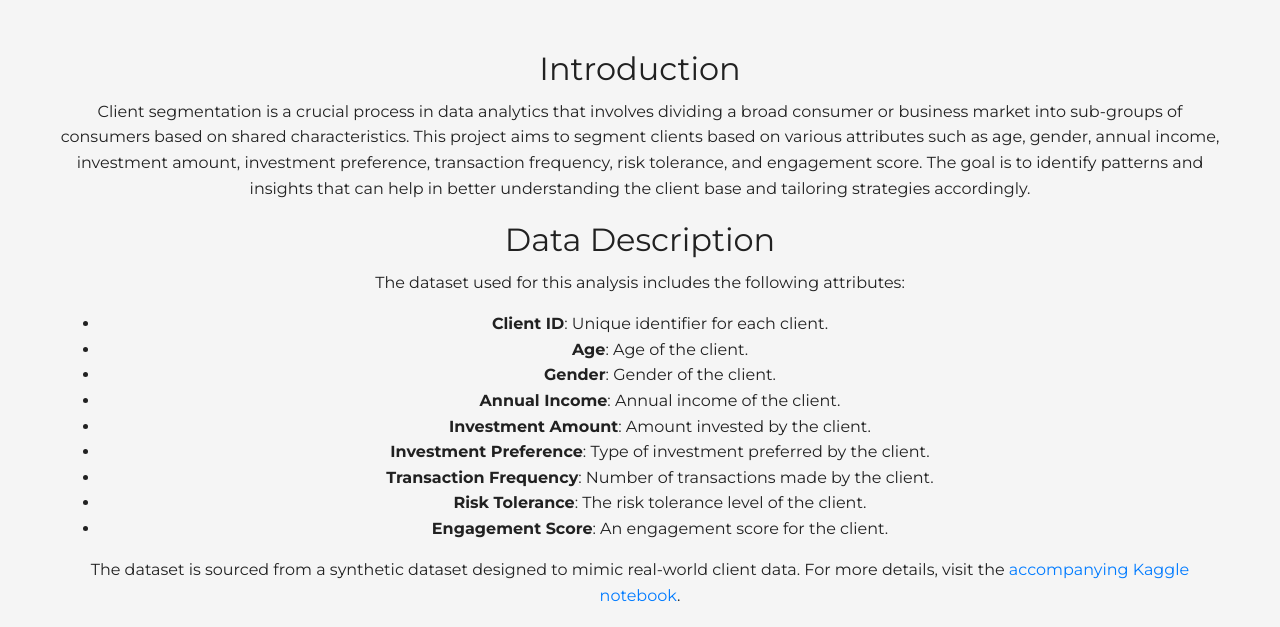
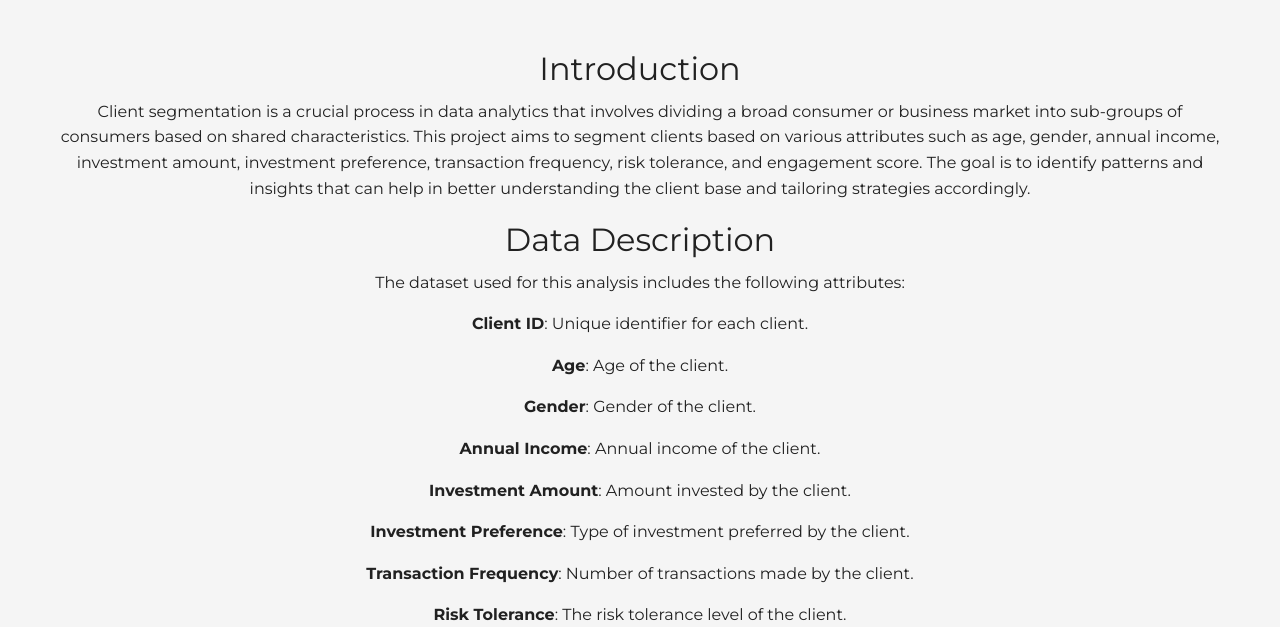
Before and after one commit to rgrantham82/rgrantham82.github.io, a Jekyll site: the page built from client-segmentation.html, in a window 1280 px wide. Shown: the part 442-1069 px from the top of the page. Built offline with Jekyll 4.4.1, drawn with Linux system fonts in a browser that asks for light colours; nearby versions of some CDN libraries; grey boxes are pictures that could not be loaded.

Commit message:
Update client-segmentation.html

```diff
--- a/client-segmentation.html
+++ b/client-segmentation.html
@@ -12,165 +12,131 @@
   <section id="data-description">
     <h2>Data Description</h2>
     <p>The dataset used for this analysis includes the following attributes:</p>
-    <ul>
-      <li>
+    <p>
       <strong>Client ID</strong>: Unique identifier for each client.
-      </li>
-      <li>
+    </p>
+    <p>
       <strong>Age</strong>: Age of the client.
-      </li>
-      <li>
+    </p>
+    <p>
       <strong>Gender</strong>: Gender of the client.
-      </li>
-      <li>
+    </p>
+    <p>
       <strong>Annual Income</strong>: Annual income of the client.
-      </li>
-      <li>
+    </p>
+    <p>
       <strong>Investment Amount</strong>: Amount invested by the client.
-      </li>
-      <li>
+    </p>
+    <p>
       <strong>Investment Preference</strong>: Type of investment preferred by the client.
-      </li>
-      <li>
+    </p>
+    <p>
       <strong>Transaction Frequency</strong>: Number of transactions made by the client.
-      </li>
-      <li>
+    </p>
+    <p>
       <strong>Risk Tolerance</strong>: The risk tolerance level of the client.
-      </li>
-      <li>
+    </p>
+    <p>
       <strong>Engagement Score</strong>: An engagement score for the client.
-      </li>
-    </ul>
+    </p>
     <p>The dataset is sourced from a synthetic dataset designed to mimic real-world client data. For more details, visit the <a href="https://www.kaggle.com/code/robertgrantham/client-segmentation" target="_blank" rel="noopener noreferrer">accompanying Kaggle notebook</a>. </p>
   </section>
   <iframe src="https://www.kaggle.com/embed/robertgrantham/client-segmentation?kernelSessionId=190331021" height="800" style="margin: 0 auto; width: 100%; max-width: 950px;" frameborder="0" scrolling="auto" title="client_segmentation"></iframe>
   <section id="methodology">
     <h2>Methodology</h2>
     <p>The client segmentation analysis is performed using a combination of exploratory data analysis (EDA) and clustering techniques. Key steps include:</p>
-    <ol>
-      <li>
+    <p>
       <strong>Data Cleaning</strong>: Handling missing values, outliers, and ensuring data consistency.
-      </li>
-      <li>
+    </p>
+    <p>
       <strong>Exploratory Data Analysis (EDA)</strong>: Understanding the distribution and relationships between different attributes.
-      </li>
-      <li>
+    </p>
+    <p>
       <strong>Clustering</strong>: Applying clustering algorithms to segment clients into distinct groups.
-      </li>
-    </ol>
+    </p>
   </section>
   <section id="recommendations">
     <h2>Recommendations Based on Cluster Analysis</h2>
     <section id="cluster-0">
       <h3>Cluster 0: Mutual Funds Investors</h3>
       <h4>Characteristics:</h4>
-      <ul>
-        <li>Age: Average age of 44.75</li>
-        <li>Annual Income: $114,835.93</li>
-        <li>Investment Amount: $248,612.26</li>
-        <li>Transaction Frequency: 9.91</li>
-        <li>Engagement Score: 49.59</li>
-        <li>Gender: 50.52% male</li>
-        <li>Investment Preference: 100% prefer mutual funds</li>
-        <li>Risk Tolerance: Balanced distribution of low (33.43%) and medium (34.54%) risk tolerance</li>
-      </ul>
+      <p>Age: Average age of 44.75</p>
+      <p>Annual Income: $114,835.93</p>
+      <p>Investment Amount: $248,612.26</p>
+      <p>Transaction Frequency: 9.91</p>
+      <p>Engagement Score: 49.59</p>
+      <p>Gender: 50.52% male</p>
+      <p>Investment Preference: 100% prefer mutual funds</p>
+      <p>Risk Tolerance: Balanced distribution of low (33.43%) and medium (34.54%) risk tolerance</p>
       <h4>Recommendations:</h4>
-      <ol>
-        <li>
+      <p>
         <strong>Targeted Marketing Campaigns:</strong>
-          <ul>
-            <li>Create marketing campaigns focused on mutual funds, highlighting the benefits and performance of various mutual fund options.</li>
-            <li>Use personalized messaging that resonates with both male and female clients.</li>
-          </ul>
-        </li>
-        <li>
+      </p>
+      <p>Create marketing campaigns focused on mutual funds, highlighting the benefits and performance of various mutual fund options.</p>
+      <p>Use personalized messaging that resonates with both male and female clients.</p>
+      <p>
         <strong>Educational Content:</strong>
-          <ul>
-            <li>Develop and distribute educational content about mutual funds, including investment strategies, risk management, and long-term benefits.</li>
-            <li>Host webinars and workshops to engage this cluster and increase their financial literacy.</li>
-          </ul>
-        </li>
-        <li>
+      </p>
+      <p>Develop and distribute educational content about mutual funds, including investment strategies, risk management, and long-term benefits.</p>
+      <p>Host webinars and workshops to engage this cluster and increase their financial literacy.</p>
+      <p>
         <strong>Risk Management Tools:</strong>
-          <ul>
-            <li>Offer tools and resources to help clients manage their risk tolerance, such as risk assessment quizzes and personalized risk management plans.</li>
-          </ul>
-        </li>
-      </ol>
+      </p>
+      <p>Offer tools and resources to help clients manage their risk tolerance, such as risk assessment quizzes and personalized risk management plans.</p>
     </section>
     <section id="cluster-1">
       <h3>Cluster 1: Stock Investors</h3>
       <h4>Characteristics:</h4>
-      <ul>
-        <li>Age: Average age of 44.30</li>
-        <li>Annual Income: $113,793.57</li>
-        <li>Investment Amount: $250,977.43</li>
-        <li>Transaction Frequency: 9.95</li>
-        <li>Engagement Score: 49.83</li>
-        <li>Gender: 49.98% male</li>
-        <li>Investment Preference: 100% prefer stocks</li>
-        <li>Risk Tolerance: Balanced distribution of low (33.39%) and medium (33.71%) risk tolerance</li>
-      </ul>
+      <p>Age: Average age of 44.30</p>
+      <p>Annual Income: $113,793.57</p>
+      <p>Investment Amount: $250,977.43</p>
+      <p>Transaction Frequency: 9.95</p>
+      <p>Engagement Score: 49.83</p>
+      <p>Gender: 49.98% male</p>
+      <p>Investment Preference: 100% prefer stocks</p>
+      <p>Risk Tolerance: Balanced distribution of low (33.39%) and medium (33.71%) risk tolerance</p>
       <h4>Recommendations:</h4>
-      <ol>
-        <li>
+      <p>
         <strong>Enhanced Trading Platform:</strong>
-          <ul>
-            <li>Provide an enhanced trading platform with advanced tools and features for stock trading, such as real-time market data, advanced charting tools, and automated trading options.</li>
-          </ul>
-        </li>
-        <li>
+      </p>
+      <p>Provide an enhanced trading platform with advanced tools and features for stock trading, such as real-time market data, advanced charting tools, and automated trading options.</p>
+      <p>
         <strong>Market Insights and Analysis:</strong>
-          <ul>
-            <li>Offer in-depth market insights and analysis, including stock market trends, expert opinions, and daily market summaries.</li>
-            <li>Send regular newsletters with stock market updates and investment tips.</li>
-          </ul>
-        </li>
-        <li>
+      </p>
+      <p>Offer in-depth market insights and analysis, including stock market trends, expert opinions, and daily market summaries.</p>
+      <p>Send regular newsletters with stock market updates and investment tips.</p>
+      <p>
         <strong>Loyalty Programs:</strong>
-          <ul>
-            <li>Implement loyalty programs to reward frequent traders with benefits such as reduced trading fees, priority customer support, and exclusive access to premium research reports.</li>
-          </ul>
-        </li>
-      </ol>
+      </p>
+      <p>Implement loyalty programs to reward frequent traders with benefits such as reduced trading fees, priority customer support, and exclusive access to premium research reports.</p>
     </section>
     <section id="cluster-2">
       <h3>Cluster 2: Real Estate and Other Investors</h3>
       <h4>Characteristics:</h4>
-      <ul>
-        <li>Age: Average age of 44.72</li>
-        <li>Annual Income: $115,153.79</li>
-        <li>Investment Amount: $251,153.12</li>
-        <li>Transaction Frequency: 9.88</li>
-        <li>Engagement Score: 50.20</li>
-        <li>Gender: 49.65% male</li>
-        <li>Investment Preference: Mixed preference for real estate (49.75%) and other options</li>
-        <li>Risk Tolerance: Slightly more inclined towards low (33.81%) than medium (32.10%) risk tolerance</li>
-      </ul>
+      <p>Age: Average age of 44.72</p>
+      <p>Annual Income: $115,153.79</p>
+      <p>Investment Amount: $251,153.12</p>
+      <p>Transaction Frequency: 9.88</p>
+      <p>Engagement Score: 50.20</p>
+      <p>Gender: 49.65% male</p>
+      <p>Investment Preference: Mixed preference for real estate (49.75%) and other options</p>
+      <p>Risk Tolerance: Slightly more inclined towards low (33.81%) than medium (32.10%) risk tolerance</p>
       <h4>Recommendations:</h4>
-      <ol>
-        <li>
+      <p>
         <strong>Diverse Investment Options:</strong>
-          <ul>
-            <li>Highlight diverse investment options, including real estate, REITs, and alternative investments.</li>
-            <li>Create tailored investment portfolios that include a mix of real estate and other asset classes to meet their preferences.</li>
-          </ul>
-        </li>
-        <li>
+      </p>
+      <p>Highlight diverse investment options, including real estate, REITs, and alternative investments.</p>
+      <p>Create tailored investment portfolios that include a mix of real estate and other asset classes to meet their preferences.</p>
+      <p>
         <strong>Engagement and Support:</strong>
-          <ul>
-            <li>Maintain high engagement through personalized support, regular check-ins, and proactive advice on managing and growing their investments.</li>
-            <li>Offer dedicated relationship managers to provide personalized investment advice and support.</li>
-          </ul>
-        </li>
-        <li>
+      </p>
+      <p>Maintain high engagement through personalized support, regular check-ins, and proactive advice on managing and growing their investments.</p>
+      <p>Offer dedicated relationship managers to provide personalized investment advice and support.</p>
+      <p>
         <strong>Content and Resources:</strong>
-          <ul>
-            <li>Develop content that covers real estate investment strategies, market trends, and the benefits of diversifying into other asset classes.</li>
-            <li>Provide detailed guides on real estate investment, including property evaluation, financing options, and market analysis.</li>
-          </ul>
-        </li>
-      </ol>
+      </p>
+      <p>Develop content that covers real estate investment strategies, market trends, and the benefits of diversifying into other asset classes.</p>
+      <p>Provide detailed guides on real estate investment, including property evaluation, financing options, and market analysis.</p>
     </section>
   </section>
   <section id="conclusion">
```
Lines whose indentation alone changed are shown as unchanged.
